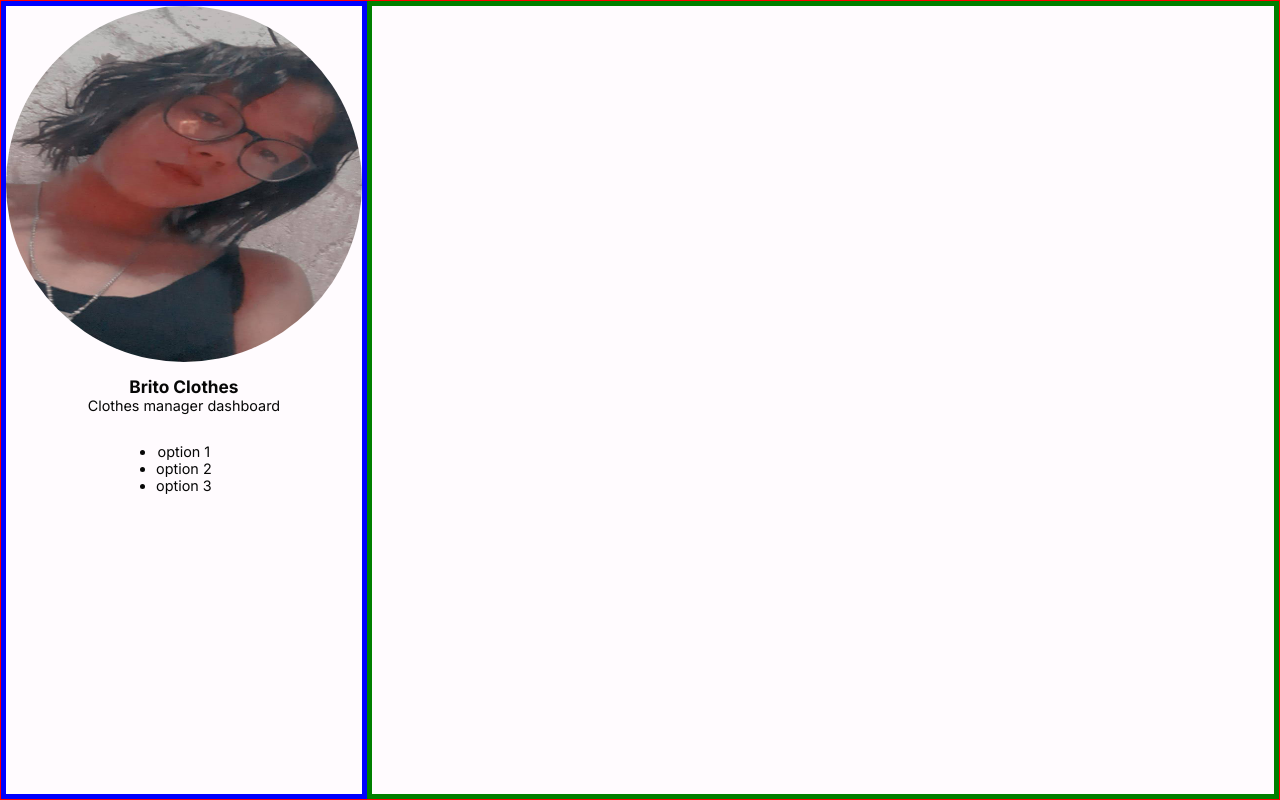
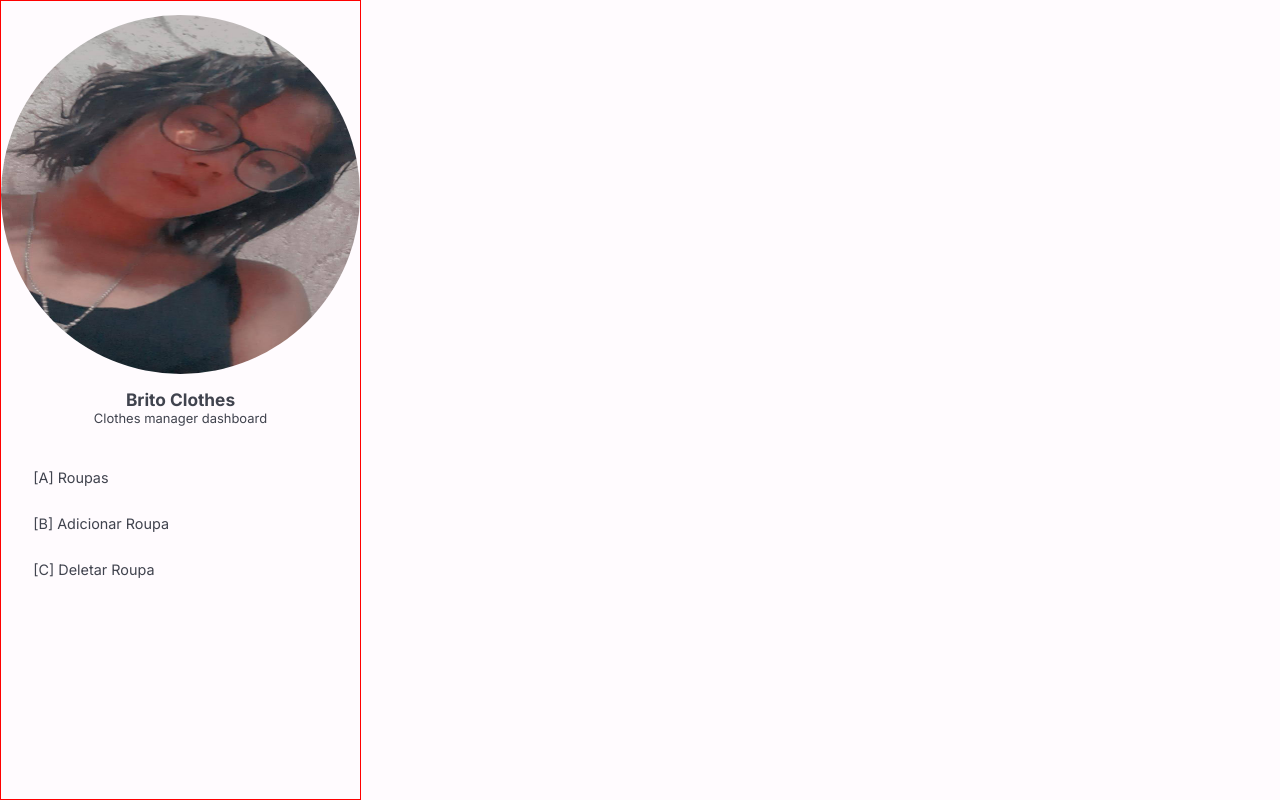
Before and after one commit to mateusfg7/clothes-store-manager, a Next.js app in the folder web/: page / in a window 1280 px wide. Built offline with nearby package versions, Linux system fonts and the light colour scheme.

Commit message:
web: initial layout of navbar section

```diff
--- a/web/src/pages/index.tsx
+++ b/web/src/pages/index.tsx
@@ -22,11 +22,9 @@ const Home: React.FC = () => {
           <h1>Brito Clothes</h1>
           <p>Clothes manager dashboard</p>
           <nav>
-            <ul>
-              <li>option 1</li>
-              <li>option 2</li>
-              <li>option 3</li>
-            </ul>
+            <div className="option">[A] Roupas</div>
+            <div className="option">[B] Adicionar Roupa</div>
+            <div className="option">[C] Deletar Roupa</div>
           </nav>
         </NavSection>
         <Main></Main>
--- a/web/src/styles/pages/index.ts
+++ b/web/src/styles/pages/index.ts
@@ -3,16 +3,18 @@ import styled from 'styled-components'
 export const Dashboard = styled.div`
   display: flex;
   height: 100vh;
-  border: 1px solid red;
 `
 
 export const NavSection = styled.section`
-  border: 5px solid blue;
+  border: 1px solid red;
+
   display: flex;
   flex-direction: column;
   align-items: center;
 
   min-width: 14rem;
+
+  padding: 1rem 0;
 
   text-align: center;
 
@@ -26,12 +28,33 @@ export const NavSection = styled.section`
     font-size: 1.2rem;
   }
 
+  p {
+    font-size: 0.9rem;
+  }
+
   nav {
     margin-top: 2rem;
+    width: 100%;
+
+    div.option {
+      display: flex;
+      align-items: center;
+
+      padding: 1rem 2.1rem;
+
+      border-left: 0.2rem solid transparent;
+
+      transition: 0.2s;
+
+      &:hover {
+        cursor: pointer;
+        border-left: 0.2rem solid ${props => props.theme.colors.primary};
+        color: ${props => props.theme.colors.primary};
+      }
+    }
   }
 `
 
 export const Main = styled.main`
-  border: 5px solid green;
   width: 100%;
 `
--- a/web/src/styles/theme.ts
+++ b/web/src/styles/theme.ts
@@ -1,7 +1,7 @@
 const defaultTheme = {
   colors: {
     background: '#fffbfe',
-    text: '#070707',
+    text: '#40434e',
     primary: '#de89be'
   }
 }
```
